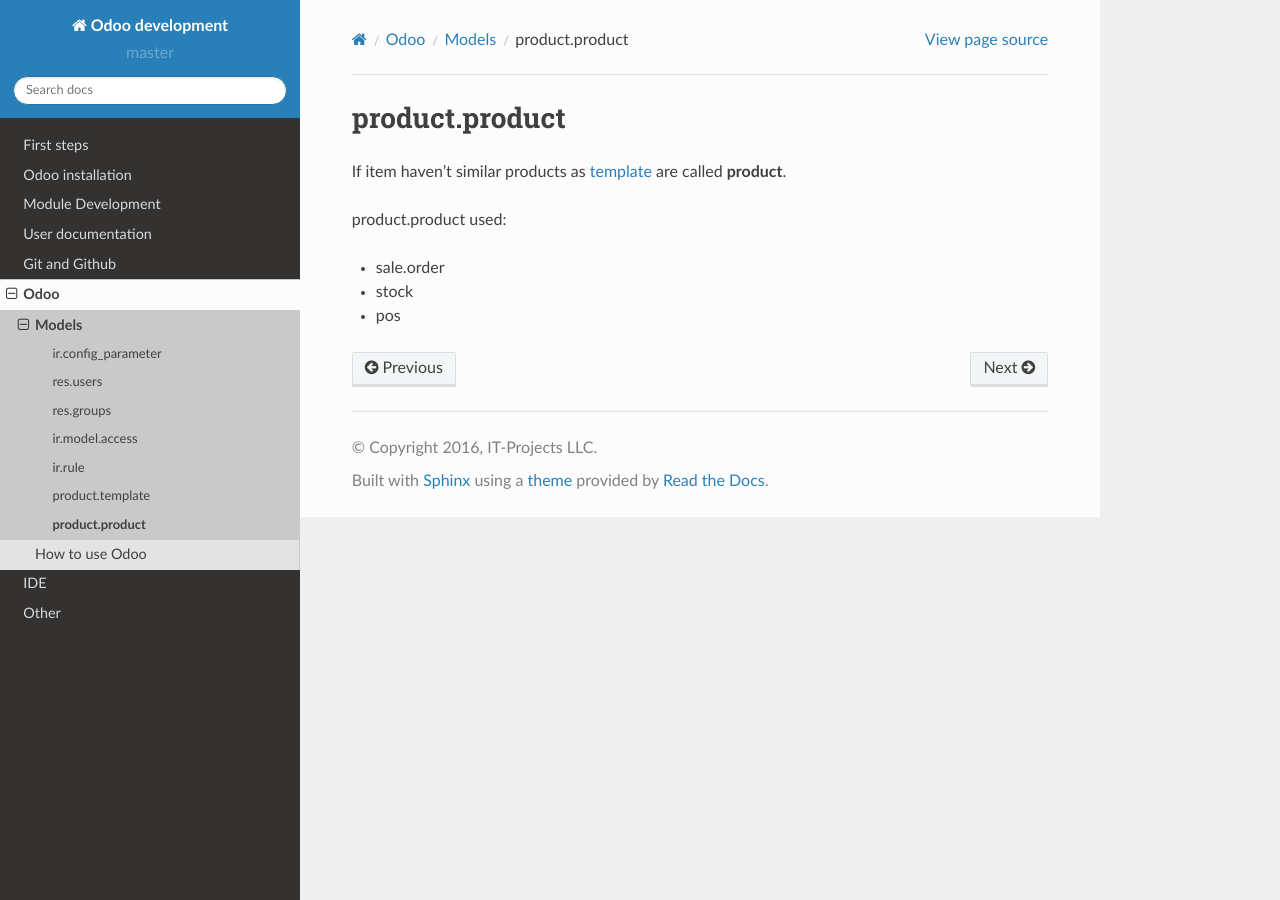
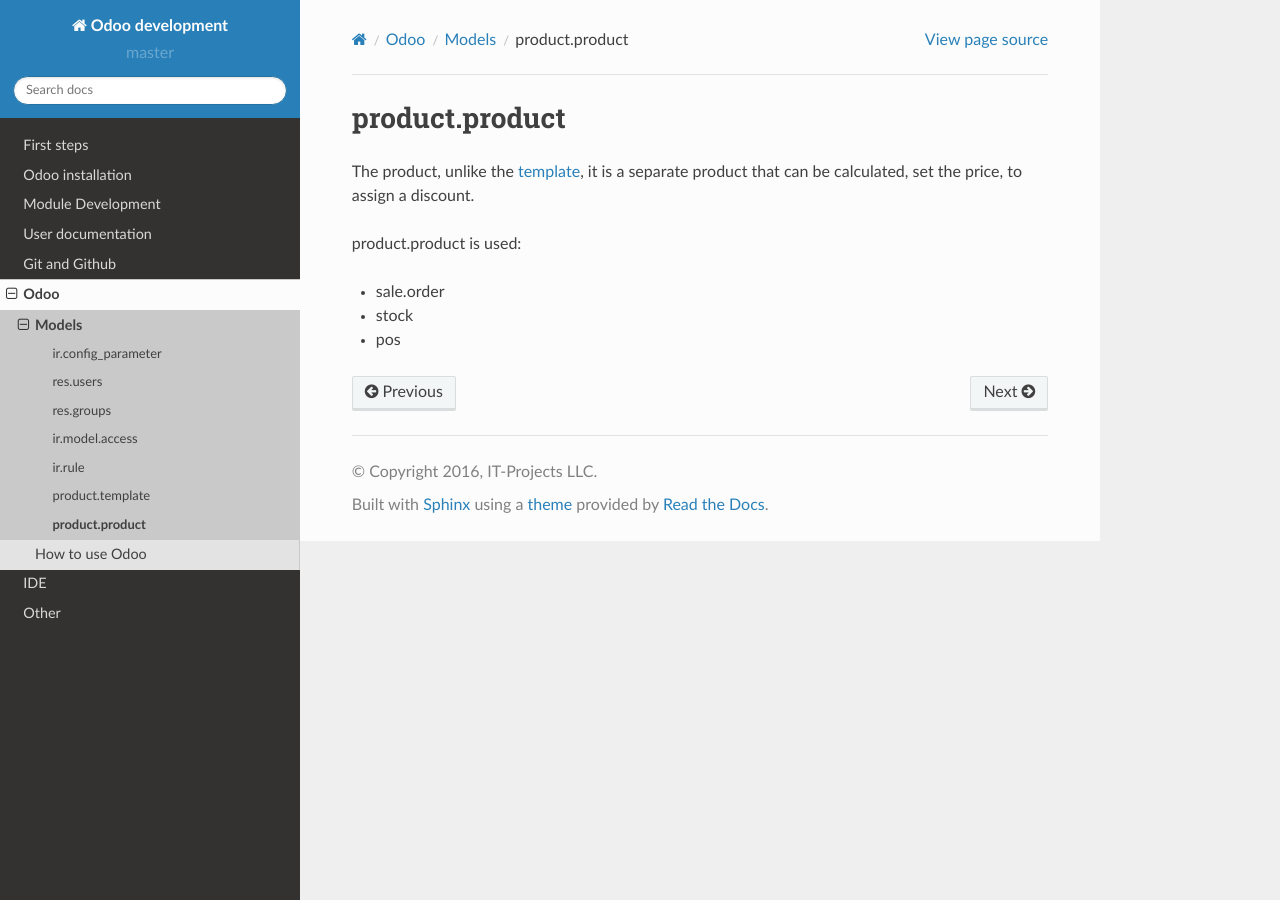
Before and after one commit to itpp-labs/odoo-development, a Sphinx documentation site: the page built from docs/odoo/models/product.product.rst, in a window 1280 px wide. Built offline with Sphinx 7.4.7 and the Read the Docs theme 2.0.0, drawn with Linux system fonts in a browser that asks for light colours; pages that are not in the unit, such as notebooks, are missing from menus.

Commit message:
[DOC] change description

```diff
--- a/docs/odoo/models/product.product.rst
+++ b/docs/odoo/models/product.product.rst
@@ -1,9 +1,9 @@
 product.product
 ===============
 
-If item haven't similar products as :doc:`template <product.template>` are called **product**.
+The product, unlike the :doc:`template <product.template>`, it is a separate product that can be calculated, set the price, to assign a discount.
 
-product.product used:
+product.product is used:
 
 * sale.order
 * stock
--- a/docs/odoo/models/product.template.rst
+++ b/docs/odoo/models/product.template.rst
@@ -3,4 +3,4 @@
 
 The stores have products that differ from some other only a one or few properties. Such goods it makes no sense to separate as individual products. They are join in a group of similar goods, which are called **template**.
 
-**shop:** product pages use product.template; use :doc:`product.product` with attributes only.
+**shop:** product pages use product.template (when order is created, then :doc:`product.product` is used).
```
